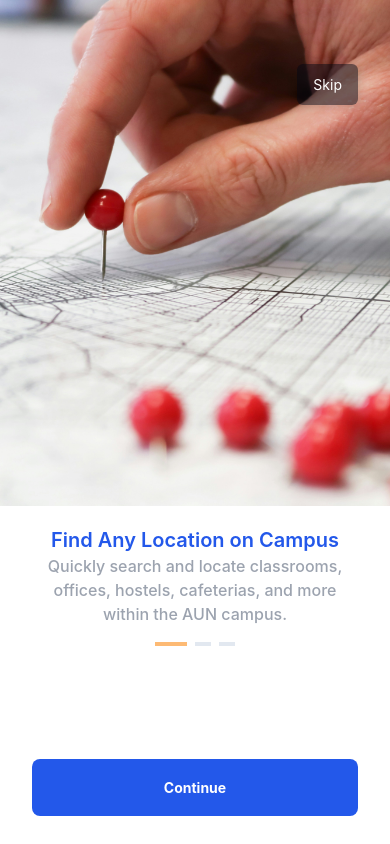
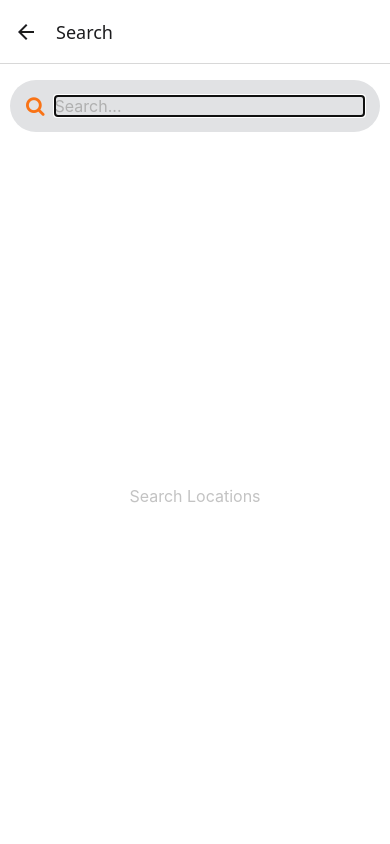
Before and after one commit to laouali80/AUNMap, a React Native app: screen /Search in a window 390 px wide. Built offline with nearby package versions, Linux system fonts and the light colour scheme.

Commit message:
feat: search functionality

```diff
--- a/App.js
+++ b/App.js
@@ -8,6 +8,7 @@ import LoginScreen from "./screens/Auth/LoginScreen";
 import SignupScreen from "./screens/Auth/SignupScreen";
 import BottomNavBar from "./screens/Navigation/BottomNavBar";
 import BuildingDetailScreen from "./screens/Building/BuildingScreen";
+import SearchScreen from "./screens/Search/SearchScreen";
 
 const Stack = createStackNavigator();
 const initialize = true;
@@ -39,6 +40,12 @@ export default function App() {
             component={BuildingDetailScreen}
             options={{ headerShown: true }}
           />
+          <Stack.Screen
+            name="Search"
+            component={SearchScreen}
+            options={{ headerShown: true }}
+          />
+
           {/* </>
           )} */}
         </Stack.Navigator>
--- a/screens/Home/HomeScreen.js
+++ b/screens/Home/HomeScreen.js
@@ -18,6 +18,7 @@ import BuildingCard from "./components/BuildingCard";
 // const { width } = Dimensions.get("window");
 
 const HomeScreen = () => {
+  const navigation = useNavigation();
   const { width } = useWindowDimensions();
   // const navigation = useNavigation();
 
@@ -184,7 +185,10 @@ const HomeScreen = () => {
                 </View>
               </View>
 
-              <View style={styles.searchContainer}>
+              <TouchableOpacity
+                style={styles.searchContainer}
+                onPress={() => navigation.navigate("Search")}
+              >
                 <View style={styles.searchIcon}>
                   <Text>🔍</Text>
                 </View>
@@ -193,7 +197,7 @@ const HomeScreen = () => {
                   placeholder="Search campus locations..."
                   placeholderTextColor="#9CA3AF"
                 />
-              </View>
+              </TouchableOpacity>
             </View>
           </View>
         </View>
--- a/screens/Map/MapScreen.js
+++ b/screens/Map/MapScreen.js
@@ -209,7 +209,7 @@ const MapScreen = () => {
         {showDetail && selectedLocation ? (
           <LocationDetailView />
         ) : directions && selectedLocation ? (
-          <DirectionsScreen />
+          <DirectionsScreen goBack={() => setDirections(false)} />
         ) : (
           <>
             <View style={styles.locationsHeader}>
--- a/screens/Map/components/Directions.js
+++ b/screens/Map/components/Directions.js
@@ -12,7 +12,7 @@ import {
 import { useNavigation, useRoute } from "@react-navigation/native";
 import { SafeAreaView } from "react-native-safe-area-context";
 
-const DirectionsScreen = () => {
+const DirectionsScreen = ({ goBack }) => {
   const navigation = useNavigation();
   const route = useRoute();
   const [navigationStarted, setNavigationStarted] = useState(false);
@@ -102,10 +102,7 @@ const DirectionsScreen = () => {
       <View style={styles.content}>
         {/* Header */}
         <View style={styles.header}>
-          <TouchableOpacity
-            onPress={() => navigation.goBack()}
-            style={styles.backButton}
-          >
+          <TouchableOpacity onPress={goBack} style={styles.backButton}>
             <Text style={styles.backButtonText}>← Back</Text>
           </TouchableOpacity>
           <Text style={styles.title}>Directions</Text>
@@ -191,7 +188,7 @@ const styles = StyleSheet.create({
     backgroundColor: "#DBEAFE",
     borderRadius: 12,
     padding: 16,
-    marginBottom: 20,
+    marginBottom: 10,
   },
   routeHeader: {
     flexDirection: "row",
--- a/screens/Map/components/MapViewLayout.js
+++ b/screens/Map/components/MapViewLayout.js
@@ -35,68 +35,46 @@ const MapViewLayout = () => {
   //   getCurrentLocation();
   // }, []);
 
-  useEffect(() => {
-    // === Handle University Polygon (polygonData1) ===
-    if (polygonData2?.features?.length) {
-      const polygonFeature = polygonData2.features[0];
+  // useEffect(() => {
+  //   // === Handle University Polygon (polygonData1) ===
+  //   if (polygonData2?.features?.length) {
+  //     const polygonFeature = polygonData2.features[0];
 
-      if (polygonFeature.geometry.type === "Polygon") {
-        const rawCoords = polygonFeature.geometry.coordinates[0]; // outer ring
-        const formattedPolygon = rawCoords.map(([lng, lat]) => ({
-          latitude: lat,
-          longitude: lng,
-        }));
-        setPolygonCoordinates(formattedPolygon); // <- set university layout polygon
-        const bounds = getPolygonBounds(formattedPolygon);
-        setMapBounds(bounds);
-      }
-    }
+  //     if (polygonFeature.geometry.type === "Polygon") {
+  //       const rawCoords = polygonFeature.geometry.coordinates[0]; // outer ring
+  //       const formattedPolygon = rawCoords.map(([lng, lat]) => ({
+  //         latitude: lat,
+  //         longitude: lng,
+  //       }));
+  //       setPolygonCoordinates(formattedPolygon); // <- set university layout polygon
+  //       const bounds = getPolygonBounds(formattedPolygon);
+  //       setMapBounds(bounds);
+  //     }
+  //   }
 
-    // === Handle Marker Points (polygonData1) ===
-    if (polygonData1?.features?.length) {
-      const markerFeatures = polygonData1.features.filter(
-        (f) => f.geometry.type === "Point"
-      );
+  //   // === Handle Marker Points (polygonData1) ===
+  //   if (polygonData1?.features?.length) {
+  //     const markerFeatures = polygonData1.features.filter(
+  //       (f) => f.geometry.type === "Point"
+  //     );
 
-      const markers = markerFeatures.map((feature) => {
-        const [lng, lat] = feature.geometry.coordinates;
+  //     const markers = markerFeatures.map((feature) => {
+  //       const [lng, lat] = feature.geometry.coordinates;
 
-        return {
-          id: feature.id,
-          name: feature.properties.name,
-          description: feature.properties.description?.value || "",
-          coordinate: {
-            latitude: lat,
-            longitude: lng,
-          },
-        };
-      });
+  //       return {
+  //         id: feature.id,
+  //         name: feature.properties.name,
+  //         description: feature.properties.description?.value || "",
+  //         coordinate: {
+  //           latitude: lat,
+  //           longitude: lng,
+  //         },
+  //       };
+  //     });
 
-      setMarkerPoints(markers); // <- set marker points
-    }
-  }, []);
-
-  // const keepMapInBounds = (region) => {
-  //   if (!mapBounds) return;
-
-  //   const { minLat, maxLat, minLng, maxLng } = mapBounds;
-
-  //   let latitude = region.latitude;
-  //   let longitude = region.longitude;
-
-  //   if (latitude < minLat) latitude = minLat;
-  //   if (latitude > maxLat) latitude = maxLat;
-  //   if (longitude < minLng) longitude = minLng;
-  //   if (longitude > maxLng) longitude = maxLng;
-
-  //   if (latitude !== region.latitude || longitude !== region.longitude) {
-  //     mapRef.current?.animateToRegion({
-  //       ...region,
-  //       latitude,
-  //       longitude,
-  //     });
+  //     setMarkerPoints(markers); // <- set marker points
   //   }
-  // };
+  // }, []);
 
   const keepMapInBounds = (region) => {
     if (!mapBounds || !mapRef.current) return;
--- /dev/null
+++ b/screens/Search/LocationCard.js
@@ -0,0 +1,167 @@
+import { StyleSheet, Text, TouchableOpacity, View } from "react-native";
+import React from "react";
+import { Building, MapPin, Users, Navigation } from "lucide-react-native";
+import { useNavigation } from "@react-navigation/core";
+
+const LocationCard = ({ location }) => {
+  const navigation = useNavigation();
+
+  const getIconComponent = (iconName, color, size = 20) => {
+    const props = { color, size };
+    switch (iconName) {
+      case "school":
+        return <Building {...props} />;
+      case "presentation":
+        return <Building {...props} />; // Using Building as placeholder
+      case "computer":
+        return <Building {...props} />; // Using Building as placeholder
+      case "group":
+        return <Users {...props} />;
+      default:
+        return <Building {...props} />;
+    }
+  };
+  return (
+    <View key={location.id} style={styles.locationCard}>
+      <View style={styles.locationHeader}>
+        <View style={styles.locationInfo}>
+          <View style={styles.locationIcon}>
+            {getIconComponent(location.icon, "#2563eb")}
+          </View>
+          <View style={styles.locationDetails}>
+            <View style={styles.locationTitleRow}>
+              <Text style={styles.locationName}>{location.name}</Text>
+            </View>
+            <Text style={styles.locationDescription}>
+              {location.description}
+            </Text>
+            <View style={styles.locationMeta}>
+              <View style={styles.metaItem}>
+                <MapPin size={14} color="#6b7280" />
+                <Text style={styles.metaText}>{location.floor}</Text>
+              </View>
+            </View>
+          </View>
+        </View>
+        <TouchableOpacity
+          style={styles.navigationButton}
+          onPress={() => navigation.navigate("Map", { location })}
+        >
+          <Navigation size={16} color="#2563eb" />
+        </TouchableOpacity>
+      </View>
+    </View>
+  );
+};
+
+export default LocationCard;
+
+const styles = StyleSheet.create({
+  locationCard: {
+    backgroundColor: "white",
+    borderRadius: 12,
+    padding: 16,
+    shadowColor: "#000",
+    shadowOffset: { width: 0, height: 1 },
+    shadowOpacity: 0.1,
+    shadowRadius: 3,
+    elevation: 2,
+  },
+  locationHeader: {
+    flexDirection: "row",
+    alignItems: "flex-start",
+    justifyContent: "space-between",
+    marginBottom: 12,
+  },
+  locationInfo: {
+    flexDirection: "row",
+    alignItems: "flex-start",
+    gap: 12,
+    flex: 1,
+  },
+  locationIcon: {
+    width: 40,
+    height: 40,
+    backgroundColor: "#f3f4f6",
+    borderRadius: 20,
+    alignItems: "center",
+    justifyContent: "center",
+  },
+  locationDetails: {
+    flex: 1,
+  },
+  locationTitleRow: {
+    flexDirection: "row",
+    alignItems: "center",
+    gap: 8,
+    marginBottom: 4,
+  },
+  locationName: {
+    fontSize: 14,
+    fontWeight: "600",
+    color: "#1f2937",
+  },
+  statusBadge: {
+    paddingHorizontal: 8,
+    paddingVertical: 4,
+    borderRadius: 12,
+  },
+  statusText: {
+    fontSize: 12,
+    fontWeight: "500",
+  },
+  locationDescription: {
+    fontSize: 12,
+    color: "#6b7280",
+    marginBottom: 8,
+    lineHeight: 16,
+  },
+  locationMeta: {
+    flexDirection: "row",
+    alignItems: "center",
+    gap: 16,
+  },
+  metaItem: {
+    flexDirection: "row",
+    alignItems: "center",
+    gap: 4,
+  },
+  metaText: {
+    fontSize: 12,
+    color: "#6b7280",
+  },
+  navigationButton: {
+    width: 32,
+    height: 32,
+    backgroundColor: "#dbeafe",
+    borderRadius: 16,
+    alignItems: "center",
+    justifyContent: "center",
+  },
+  amenitiesSection: {
+    borderTopWidth: 1,
+    borderTopColor: "#f3f4f6",
+    paddingTop: 12,
+  },
+  amenitiesTitle: {
+    fontSize: 12,
+    fontWeight: "500",
+    color: "#374151",
+    marginBottom: 8,
+  },
+  amenitiesList: {
+    flexDirection: "row",
+    flexWrap: "wrap",
+    gap: 4,
+  },
+  amenityTag: {
+    paddingHorizontal: 8,
+    paddingVertical: 4,
+    backgroundColor: "#f3f4f6",
+    borderRadius: 6,
+  },
+  amenityText: {
+    fontSize: 12,
+    color: "#6b7280",
+  },
+});
--- /dev/null
+++ b/screens/Search/SearchScreen.js
@@ -0,0 +1,205 @@
+import {
+  FlatList,
+  Keyboard,
+  Platform,
+  StyleSheet,
+  Text,
+  TextInput,
+  TouchableWithoutFeedback,
+  View,
+} from "react-native";
+import React, { useEffect, useState } from "react";
+
+import { FontAwesome } from "@expo/vector-icons";
+import LocationCard from "./LocationCard";
+
+const SearchScreen = ({ navigation }) => {
+  const [query, setQuery] = useState("");
+
+  const [selectedFloor, setSelectedFloor] = useState("all");
+  const locations = [
+    {
+      id: 1,
+      name: "Class A-101",
+      status: "available",
+      statusColor: "#16a34a",
+      statusBg: "#dcfce7",
+      description: "Standard classroom with projector and whiteboard",
+      floor: "1st Floor • A-101",
+      seats: 30,
+      icon: "school",
+      iconColor: "#2563eb",
+    },
+    {
+      id: 2,
+      name: "Class A-102",
+      status: "occupied",
+      statusColor: "#dc2626",
+      statusBg: "#fecaca",
+      description: "Small classroom ideal for seminars",
+      floor: "1st Floor • A-102",
+      seats: 25,
+      icon: "school",
+      iconColor: "#2563eb",
+    },
+    {
+      id: 3,
+      name: "Class B-201",
+      status: "available",
+      statusColor: "#16a34a",
+      statusBg: "#dcfce7",
+      description: "Large lecture hall with tiered seating",
+      floor: "2nd Floor • B-201",
+      seats: 80,
+      icon: "presentation",
+      iconColor: "#7c3aed",
+    },
+    {
+      id: 4,
+      name: "Class B-202",
+      status: "maintenance",
+      statusColor: "#ca8a04",
+      statusBg: "#fef9c3",
+      description: "Computer lab with latest software",
+      floor: "2nd Floor • B-202",
+      seats: 40,
+      icon: "computer",
+      iconColor: "#16a34a",
+    },
+    {
+      id: 5,
+      name: "Class C-301",
+      status: "available",
+      statusColor: "#16a34a",
+      statusBg: "#dcfce7",
+      description: "Meeting room for faculty and staff",
+      floor: "3rd Floor • C-301",
+      seats: 15,
+      icon: "group",
+      iconColor: "#ea580c",
+    },
+    {
+      id: 6,
+      name: "Lecture Hall 1",
+      status: "occupied",
+      statusColor: "#dc2626",
+      statusBg: "#fecaca",
+      description: "Main lecture hall for large classes",
+      floor: "3rd Floor • LH-1",
+      seats: 120,
+      icon: "presentation",
+      iconColor: "#7c3aed",
+    },
+  ];
+
+  // Filter based on query
+  const filteredLocations = locations.filter((location) => {
+    const q = query.toLowerCase();
+    return (
+      location.name.toLowerCase().includes(q) ||
+      location.description.toLowerCase().includes(q)
+    );
+  });
+
+  const renderContent = () => {
+    // Case 1: No query yet → show "Search Locations"
+    if (!query.trim()) {
+      return (
+        <View style={styles.centerTextContainer}>
+          <Text style={styles.placeholderText}>Search Locations</Text>
+        </View>
+      );
+    }
+
+    // Case 2: Query exists but no results
+    if (query.trim() && filteredLocations.length === 0) {
+      return (
+        <View style={styles.centerTextContainer}>
+          <Text style={styles.placeholderText}>
+            No location found for "{query}"
+          </Text>
+        </View>
+      );
+    }
+
+    // Case 3: Show filtered results
+    return (
+      <FlatList
+        data={filteredLocations}
+        keyExtractor={(item) => item.id.toString()}
+        renderItem={({ item }) => <LocationCard location={item} />}
+        showsVerticalScrollIndicator={false}
+      />
+    );
+  };
+
+  return (
+    <View style={{ flex: 1, backgroundColor: "#fff" }}>
+      <TouchableWithoutFeedback onPress={Keyboard.dismiss}>
+        <View style={{ flex: 1 }}>
+          <View style={[styles.searchContainer, { marginHorizontal: 10 }]}>
+            <FontAwesome
+              name="search"
+              size={20}
+              color={"#F97316"}
+              style={styles.searchIcon}
+            />
+            <TextInput
+              placeholder="Search..."
+              placeholderTextColor="#b0b0b0"
+              style={styles.searchInput}
+              value={query}
+              onChangeText={setQuery}
+              autoFocus
+              returnKeyType="search"
+            />
+          </View>
+          {renderContent()}
+        </View>
+      </TouchableWithoutFeedback>
+    </View>
+  );
+};
+
+export default SearchScreen;
+
+const styles = StyleSheet.create({
+  searchContainer: {
+    flexDirection: "row",
+    alignItems: "center",
+    backgroundColor: "#e1e2e4",
+    margin: 16,
+    borderRadius: 26,
+    paddingHorizontal: 16,
+    height: 52,
+    ...Platform.select({
+      ios: {
+        shadowColor: "#000",
+        shadowOffset: { width: 0, height: 2 },
+        shadowOpacity: 0.1,
+        shadowRadius: 4,
+      },
+      android: {
+        elevation: 2,
+      },
+    }),
+  },
+  searchIcon: {
+    marginRight: 10,
+  },
+  searchInput: {
+    flex: 1,
+    fontSize: 16,
+    color: "black",
+    paddingVertical: 0,
+  },
+  centerTextContainer: {
+    flex: 1,
+    justifyContent: "center",
+    alignItems: "center",
+  },
+  placeholderText: {
+    color: "#c3c3c3",
+    fontSize: 16,
+  },
+});
```
